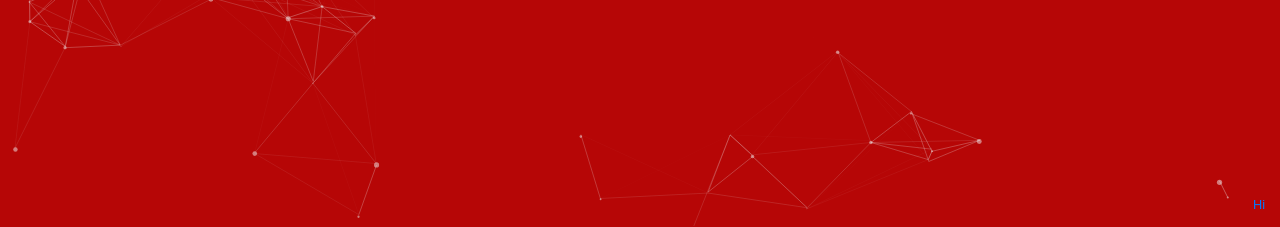
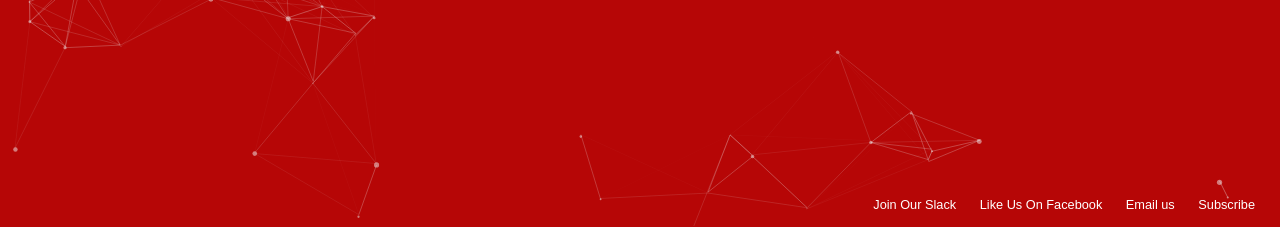
Before and after one commit to lowell-dev-club/www.lowelldevclub.com, a Flask app: page / in a window 1280 px wide. Shown: the part 573-800 px from the top of the page. Run offline with Flask 2, Linux system fonts and the light colour scheme; some libraries are stand-ins or nearby versions.

Commit message:
some work with footer

```diff
--- a/lowelldevclub/static/css/home.css
+++ b/lowelldevclub/static/css/home.css
@@ -178,6 +178,16 @@ canvas {
   z-index: 1;
 }
 
+.footer a {
+  margin-right: 10px;
+  margin-left: 10px;
+  text-decoration: none;
+  color: #000;
+}
+
+.footer-text {
+  color: #FFF !important;
+}
 .footer-right {
   float: right;
 }
--- a/lowelldevclub/templates/home.html
+++ b/lowelldevclub/templates/home.html
@@ -29,7 +29,10 @@
 
 	<footer class="footer">
 		<div class="footer-right">
-			<a href="#">Hi</a>
+			<a href="#" class="footer-text">Join Our Slack</a>
+			<a href="#" class="footer-text">Like Us On Facebook</a>
+			<a href="#" class="footer-text">Email us</a>
+			<a href="#" class="footer-text">Subscribe</a>
 		</div>
 	</footer>
 
```
